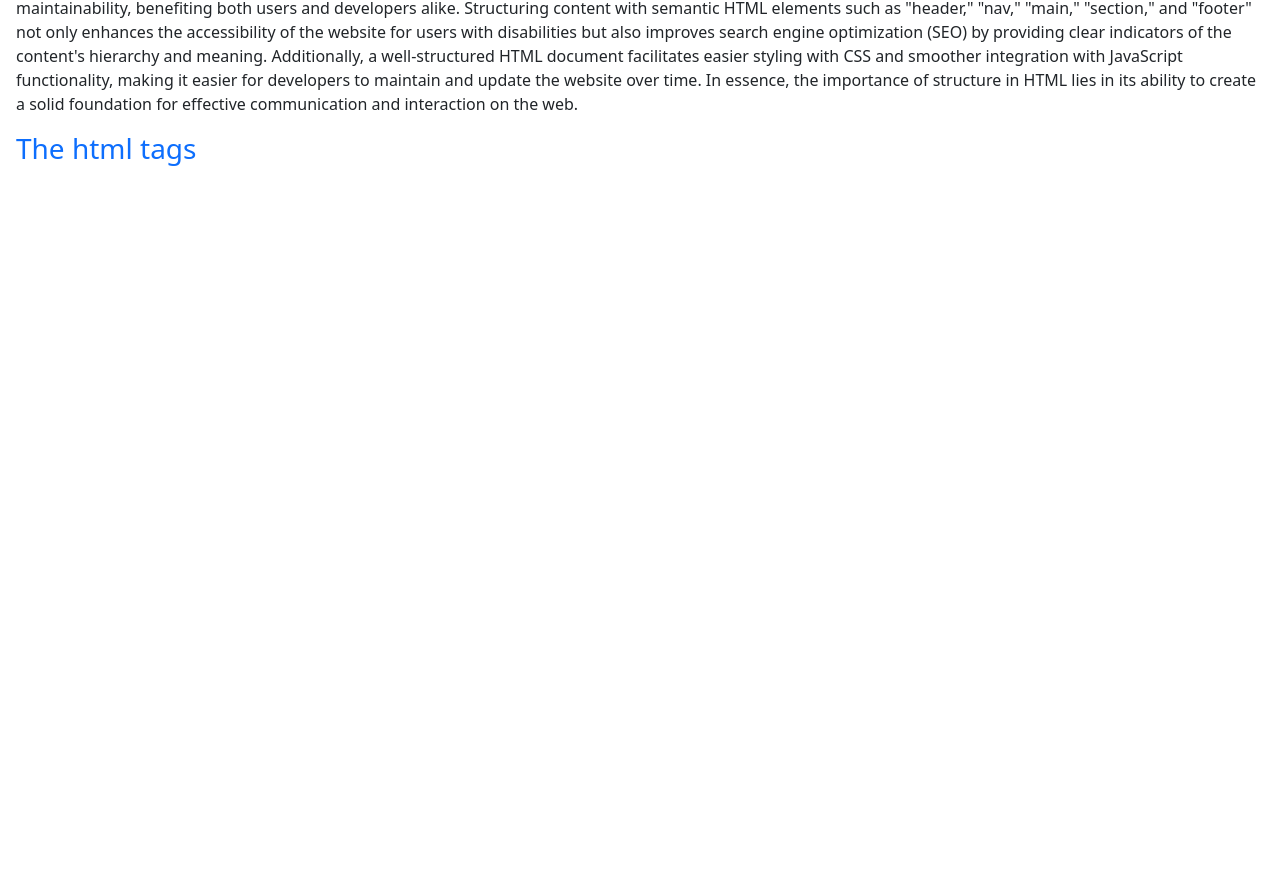
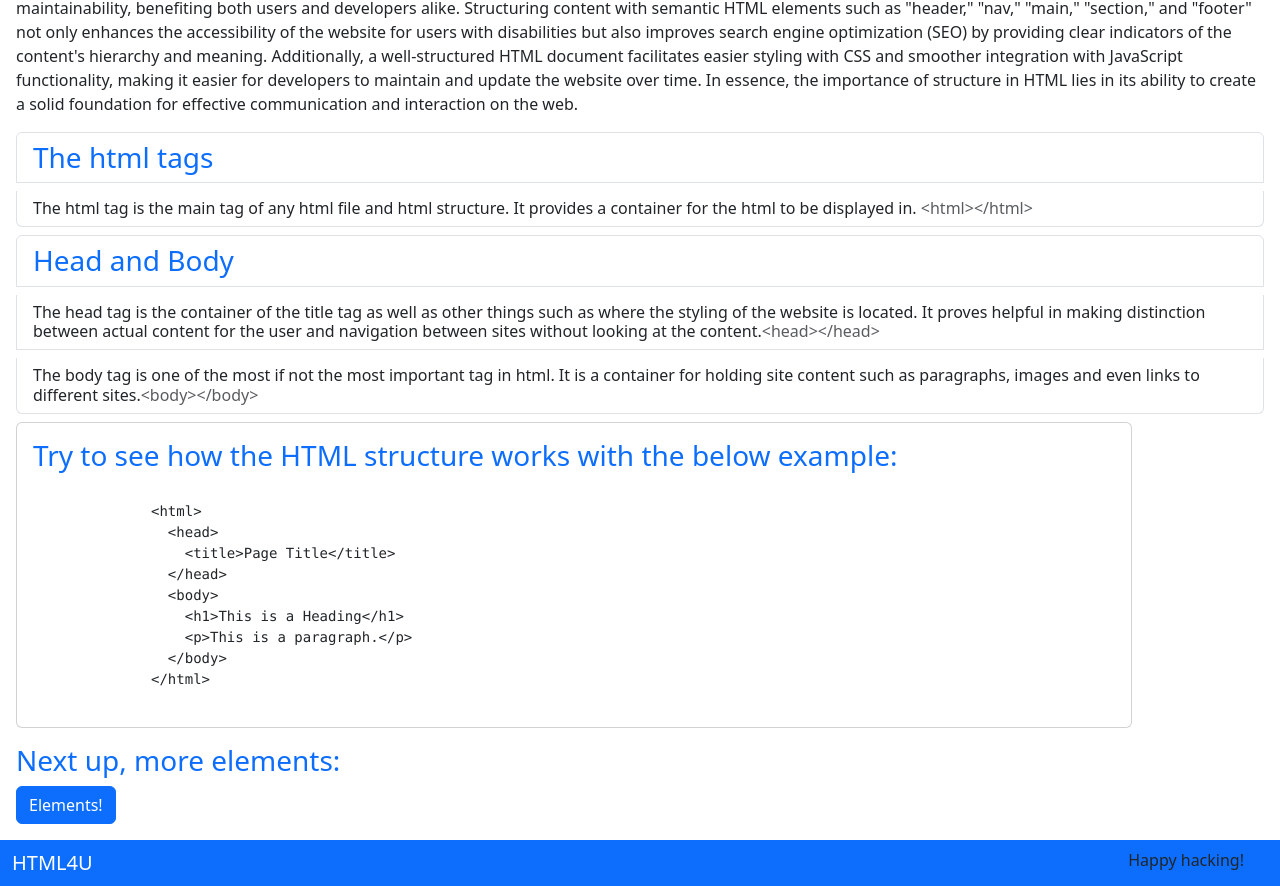
Before and after one commit to jeproch/Learn-html, a React (Vite) app: page /IntroPage in a window 1280 px wide. Shown: the part 238-1124 px from the top of the page. Before the commit the page ends 800 px from the top, so only its background shows below. Built offline with nearby package versions, Linux system fonts and the light colour scheme.

Commit message:
added more content and fixed some alignment

```diff
--- a/src/homepage components/Info.tsx
+++ b/src/homepage components/Info.tsx
@@ -1,9 +1,7 @@
 const Info = () => {
   return (
-    <div className="container">
-      <div className="row justify-content-center">
-        <div className="col-md-8">
-          <p className="text-center text-secondary">
+    <div className="mx-4">
+      <p className=" text-secondary">
         In order to start with learning HTML, we'll need a place to actually
         edit or create this so-called HTML file. The main 2 ways this can be
         done is using a <span className="text-primary">Text Editor</span> or{" "}
@@ -13,8 +11,6 @@ const Info = () => {
         .
       </p>
     </div>
-      </div>
-    </div>
   );
 };
 
--- /dev/null
+++ b/src/intropage components/ExampleStructure.tsx
@@ -0,0 +1,28 @@
+const ExampleStructure = () => {
+  return (
+    <div className="container mx-1">
+      <div className="card mb-3">
+        <div className="card-body">
+          <h3 className=" text-primary">
+            Try to see how the HTML structure works with the below example:
+          </h3>
+          <pre className="card-text">
+            {`
+              <html>
+                <head>
+                  <title>Page Title</title>
+                </head>
+                <body>
+                  <h1>This is a Heading</h1>
+                  <p>This is a paragraph.</p>
+                </body>
+              </html>
+            `}
+          </pre>
+        </div>
+      </div>
+    </div>
+  );
+};
+
+export default ExampleStructure;
--- /dev/null
+++ b/src/intropage components/IntroConclusion.tsx
@@ -0,0 +1,24 @@
+const IntroConclusion = () => {
+  return (
+    <>
+      <div className="mx-3">
+        <h3 className="text-primary">Next up, more elements:</h3>
+        <button className="btn btn-primary">Elements!</button>
+      </div>
+      <nav className="navbar navbar-dark bg-primary mt-3">
+        <div className="container-fluid">
+          <div className="row w-100">
+            <div className="col text-start">
+              <a className="navbar-brand">HTML4U</a>
+            </div>
+            <div className="col text-end">
+              <span>Happy hacking!</span>
+            </div>
+          </div>
+        </div>
+      </nav>
+    </>
+  );
+};
+
+export default IntroConclusion;
--- a/src/intropage components/IntroHtmlTags.tsx
+++ b/src/intropage components/IntroHtmlTags.tsx
@@ -2,7 +2,31 @@ const IntroHtmlTags = () => {
   return (
     <>
       <div className="mx-3">
-        <p className="h3 text-primary">The html tags</p>
+        <ul className="list-group">
+          <p className="h3 list-group-item text-primary">The html tags</p>
+          <p className="h6 list-group-item">
+            The html tag is the main tag of any html file and html structure. It
+            provides a container for the html to be displayed in.{" "}
+            <span className="text-muted">{"<html></html>"}</span>
+          </p>
+        </ul>
+
+        <ul className="list-group">
+          <p className="h3 list-group-item text-primary">Head and Body</p>
+          <p className="h6 list-group-item">
+            The head tag is the container of the title tag as well as other
+            things such as where the styling of the website is located. It
+            proves helpful in making distinction between actual content for the
+            user and navigation between sites without looking at the content.
+            <span className="text-muted">{"<head></head>"}</span>
+          </p>
+          <p className="h6 list-group-item">
+            The body tag is one of the most if not the most important tag in
+            html. It is a container for holding site content such as paragraphs,
+            images and even links to different sites.
+            <span className="text-muted">{"<body></body>"}</span>
+          </p>
+        </ul>
       </div>
     </>
   );
--- a/src/pages/IntroPage.tsx
+++ b/src/pages/IntroPage.tsx
@@ -2,6 +2,8 @@ import IntroHeading from "../intropage components/IntroHeading";
 import IntroTopBar from "../intropage components/IntroTopBar";
 import IntroBody from "../intropage components/IntroBody";
 import IntroHtmlTags from "../intropage components/IntroHtmlTags";
+import ExampleStructure from "../intropage components/ExampleStructure";
+import IntroConclusion from "../intropage components/IntroConclusion";
 
 const IntroPage = () => {
   return (
@@ -10,6 +12,8 @@ const IntroPage = () => {
       <IntroHeading></IntroHeading>
       <IntroBody></IntroBody>
       <IntroHtmlTags></IntroHtmlTags>
+      <ExampleStructure></ExampleStructure>
+      <IntroConclusion></IntroConclusion>
     </>
   );
 };
```
Lines whose indentation alone changed are shown as unchanged.
